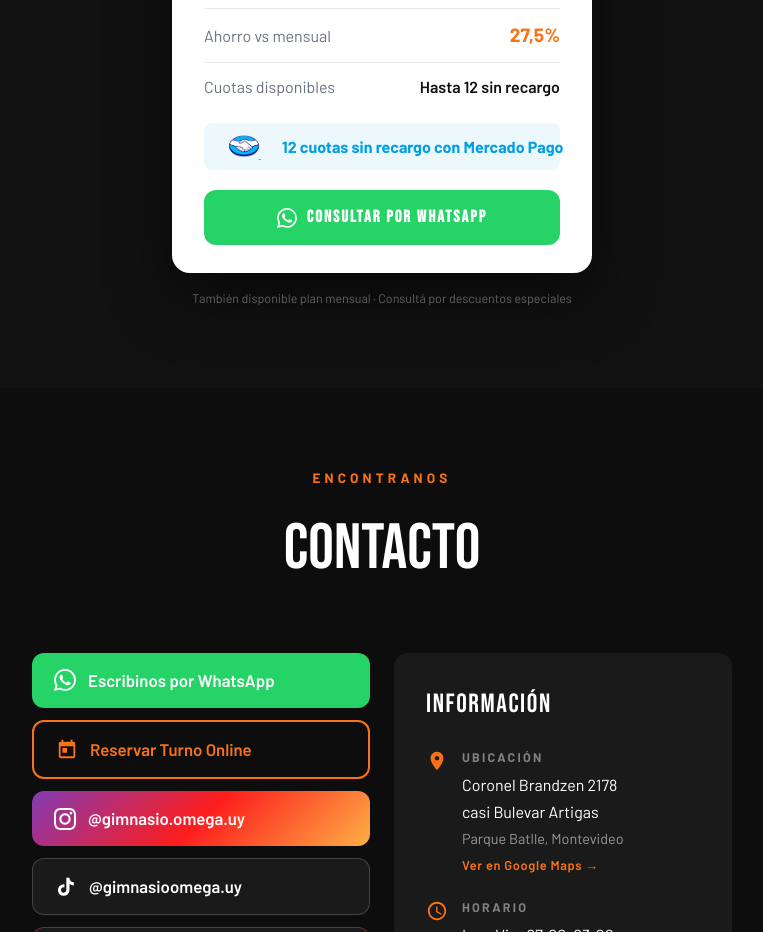
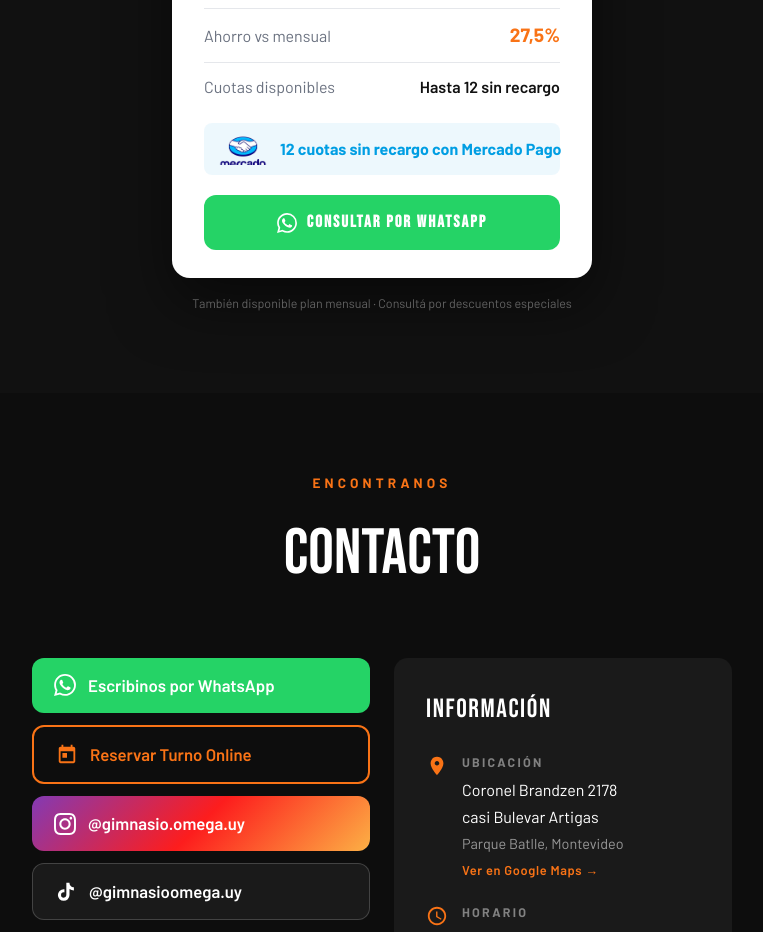
Before and after one commit to JBEC2006/omega, a React (Vite) app: page / in a window 1280 px wide. Shown: the part 3560-4492 px from the top of the page, without its empty margins (258-1021 px from the left). Built offline with nearby package versions, Linux system fonts and the light colour scheme.

Commit message:
fix: use background-image for clean MP logo crop

```diff
--- a/src/App.jsx
+++ b/src/App.jsx
@@ -476,13 +476,13 @@ function Planes() {
 
             <div style={{ display: 'flex', alignItems: 'center', gap: '12px', backgroundColor: 'rgba(0,158,227,0.07)', borderRadius: '8px', padding: '10px 14px', marginBottom: '1.25rem' }}>
               {/* Solo el ícono oval — clip al 50% del alto, sin pixel sobrante */}
-              <div style={{ width: '52px', height: '27px', overflow: 'hidden', flexShrink: 0, borderRadius: '2px' }}>
-                <img
-                  src={mercadoPagoLogo}
-                  alt="Mercado Pago"
-                  style={{ width: '52px', display: 'block', marginTop: '-1px' }}
-                />
-              </div>
+              <div style={{
+                width: '50px', height: '32px', flexShrink: 0,
+                backgroundImage: `url(${mercadoPagoLogo})`,
+                backgroundSize: '50px auto',
+                backgroundPosition: 'top center',
+                backgroundRepeat: 'no-repeat',
+              }} />
               <span style={{ color: '#009ee3', fontSize: '1rem', fontWeight: 700, whiteSpace: 'nowrap' }}>12 cuotas sin recargo con Mercado Pago</span>
             </div>
 
```
